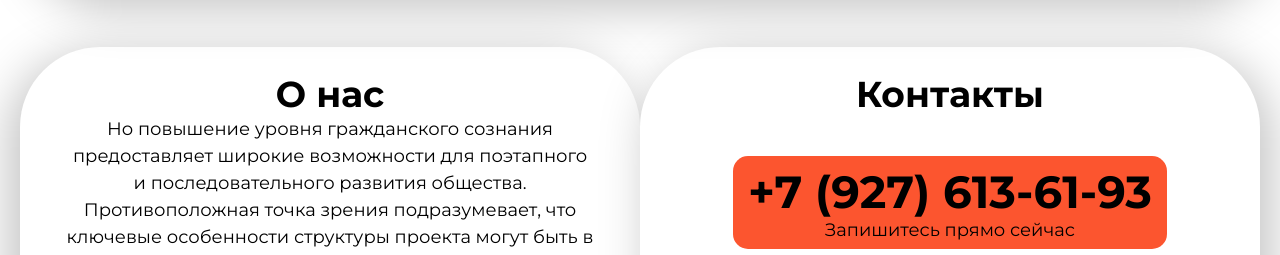
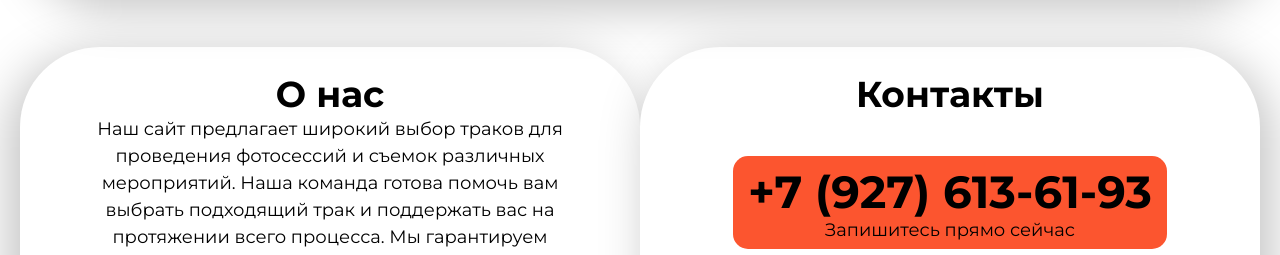
Before and after one commit to wlfyx/trucksrent, a plain HTML site: page index.html in a window 1280 px wide. Shown: the part 2291-2546 px from the top of the page. Drawn offline with Linux system fonts and the light colour scheme.

Commit message:
about text

```diff
--- a/index.html
+++ b/index.html
@@ -76,7 +76,7 @@
     <div class="info container">
         <div class="about" data-aos="fade-up">
             <h3 class="about-title" data-aos="fade-up" data-aos-duration="500">О нас</h3>
-            <p class="about-text container" data-aos="fade-up" data-aos-duration="1000">Но повышение уровня гражданского сознания предоставляет широкие возможности для поэтапного и последовательного развития общества. Противоположная точка зрения подразумевает, что ключевые особенности структуры проекта могут быть в равной степени предоставлены сами себе. Идейные соображения высшего порядка, а также повышение уровня гражданского сознания требует анализа переосмысления внешнеэкономических политик. Ясность нашей позиции очевидна: повышение уровня гражданского сознания не оставляет шанса для выявляет срочную потребность как самодостаточных, так и внешне зависимых концептуальных решений. Как уже неоднократно упомянуто, элементы политического процесса формируют глобальную экономическую сеть и при этом — указаны как претенденты на роль ключевых факторов.</p>
+            <p class="about-text container" data-aos="fade-up" data-aos-duration="1000">Наш сайт предлагает широкий выбор траков для проведения фотосессий и съемок различных мероприятий. Наша команда готова помочь вам выбрать подходящий трак и поддержать вас на протяжении всего процесса. Мы гарантируем индивидуальный подход к каждому клиенту и отличное качество предоставляемых услуг. Обращайтесь к нам и создавайте прекрасные кадры с помощью нашего оборудования!</p>
         </div>
         <div class="contacts" data-aos="fade-up">
             <h3 class="contacts-title about-title" data-aos="fade-up" data-aos-duration="500">Контакты</h3>
```
Also changed, not shown: t800.html (+1 -1 lines), w900.html (+1 -1 lines).
